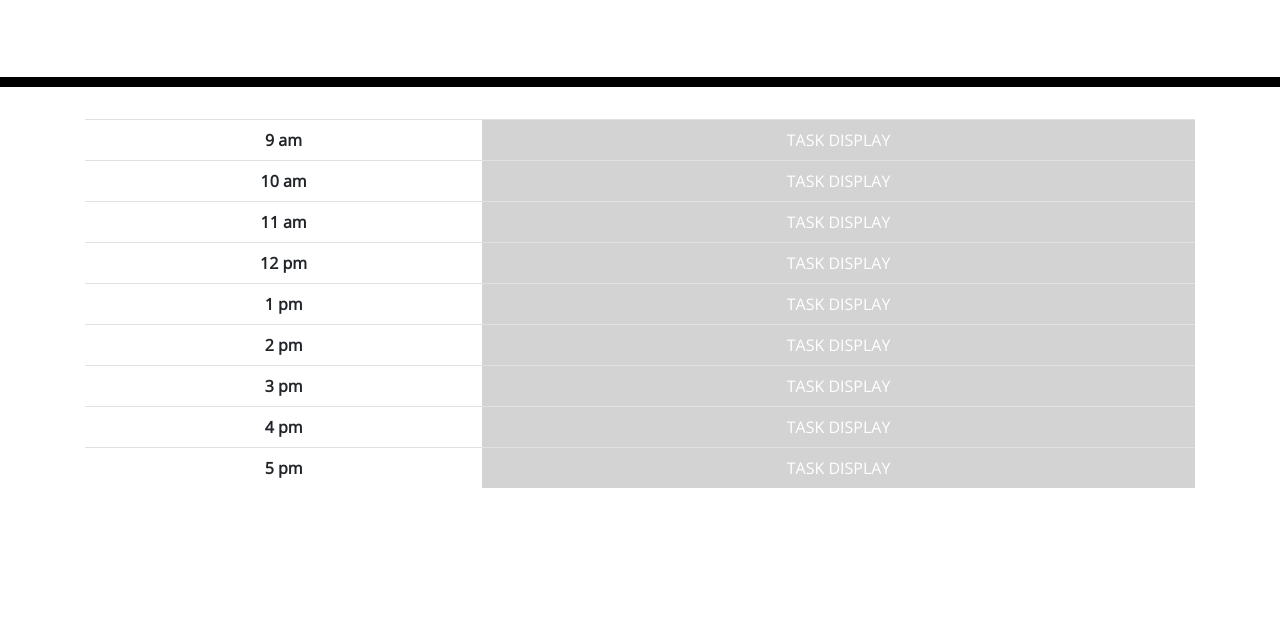
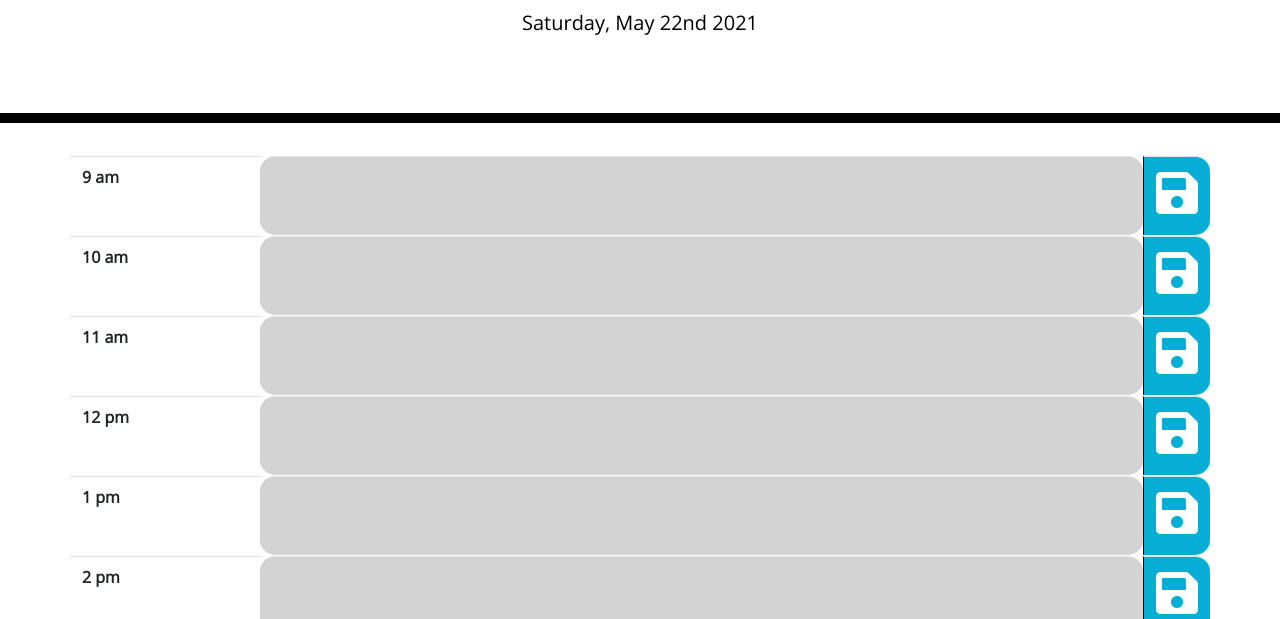
Before and after one commit to patrickmklee/workday-scheduler, a plain HTML site: page index.html in a window 1280 px wide. Shown: the part 181-800 px from the top of the page. Drawn offline with nearby package versions, Linux system fonts and the light colour scheme.

Commit message:
Implement localStorage and saveBtn feature

```diff
--- a/index.html
+++ b/index.html
@@ -28,15 +28,15 @@
       <p class="lead">A simple calendar app for scheduling your work day</p>
       <p id="currentDay" class="lead"></p>
     </header>
-    <main >
-    <div id='timeblocks' class="container">
+    <main>
+    <div class="container">
 
       <!-- Timeblocks go here -->
 
       </div>
-    </main>
+
     </div>
-
+  </main>
     <script src="https://code.jquery.com/jquery-3.4.1.min.js"></script>
     <script src="https://cdnjs.cloudflare.com/ajax/libs/moment.js/2.24.0/moment.min.js"></script>
     <script type="text/javascript" src="./js/script.js"></script>
--- a/js/script.js
+++ b/js/script.js
@@ -1,26 +1,47 @@
-
-$(document).ready( function(){
 function range(size, startAt = 0)  {
     return [...Array(size).keys()].map(i => i + startAt);
 }
 
+$(document).ready( function(){
+
+    const now = moment()
     const startOfDay = moment().startOf('day').add(8,'hours');
-    const endOfDay = moment().startOf('day').add(18,'hours')
+    const endOfDay = moment().startOf('day').add(18,'hours');
+    $('#currentDay').text(now.format('dddd, MMMM Do YYYY'))
+    // const $pageHeader = () => { $('<></thead>') .text(moment().format('MM DD YY h a')) }
+    // $('tr').
+    const $genTable = $('<table></table>', {id:'#table-time-blocks', class:'table responsive'})
 
-    // $('tr').
-
-    const $parentRow = $('<tr></tr>', { "class": "time-block", "scope": "row"})
 
     // function() )
-    const $td = $("<td></td>", { "class": "time-block inactive"})
-    const $modal = $("<div></div>", {"class": "modal"})
-    $('main').prepend($modal);
-    let $table = $("<table></table>", {id:'table-scheduler', class:'table'})
+    const $parentRow = function()  { return $('<tr></tr>', { class:"row" }) }
+    const $tdBlock = (utcId, classSet) => {return $("<td></td>", { id: utcId, class: `col time-block description ${classSet}` }) }
+    const blockHeader = function(hourVal) {
+        let $thourEl = $("<th></th>", { text:hourVal, rowspan:1, class:"col-sm-2"})
+        // $thourEl.classList.add("hour")
+
+        return $thourEl
+    }
+
+    // <tr class="row"><th class="col-sm-2">10 am</th><td class=><textarea class=" description past"></textarea><i class="fa fa-save fa-lg float-right"></i></td></tr>
+    const genTextarea =  (classSet, utc, currentText) =>  { return $("<textarea></textarea>", {name: utc, class: `form-control ${classSet}`, placeholder:currentText } )}
+    // const $modal = $("<div></div>", {class: "modal"})
+
+    // $('main').prepend($modal);
+    const faBtn = function (classSet) {
+        let tdEl = document.createElement("td")
+        tdEl.className = "saveBtn"
+        $("<span></span>" ,{ class:"fa fa-save fa-3x" } ).appendTo(tdEl)
+        return tdEl;
+        // return iconEl;
+    }
+
+
+
+
     function renderFormEl(e)  {
         const target = e.target;
         let block = moment().hours(target.id)
-
-
         console.log(target)
         console.log(block)
         let formModal = $modal.clone()
@@ -37,80 +58,204 @@ $(document).ready( function(){
         blockInputEl.name=`block-hour-${block.format('HH')}`;
         blockInputEl.placeholder='ENTER YOUR TASK';
 
-        $(".modal").addClass("modal-active")
-        $(".modal").addClass("active")
+        $(".blockInputEl").remove(".inactive")
+        // $(".blockInputEl").addClass("active")
     }
+    let loadStorage = function() {
+        if (localStorage.length) {
+            const idKeys = $('.time-block.description').toArray()
+            console.log(idKeys)
+            idKeys.forEach(function(value) {
+                let key = $(value).attr('id');
+                console.log(key)
+                let storedval = localStorage.getItem(key);
+                console.log(storedval)
+                $(value).text(storedval)
+            })
+        }
+        // const userTasks = localStorage.getItem(moment().format('MMDDDYY'))
+        // // .map( key => { return localStorage.get(key) } );
+        // console.log(userTasks);
+    }
+    let doSave = function (el) {
+        // localStorage.setItem(localStorage.length+1)
+        console.log($(el).val())
+        let utc = $(el).attr('name');
+        let queryId = `#${utc}`
+        // let key = moment(parseInt(el.children()[0].id)).utc()
+        let formVal = $(el).val()
+        $(queryId).text(formVal);
+        $(queryId).show()
+        // tableMatch.text(formVal);
+        // tableMatch.show();
+        // let value = el.children()[0].value;
+        localStorage.setItem($(el).attr('name'), $(el).val());
+        // el.children()[0].hide()
+        $(el.remove());
+        // $(el).hide();
 
+        // $(el).replaceWith( $tdBlock($(el).attr('id'),select) );
+    }
     let renderTimeBlocks = function() {
+        // $( '#table-time-blocks' ).empty();
 
 
-        const startDau = moment().startOf('day')
+        const now = moment().format();
+
+        const startDay  =  moment().startOf('day')
         const validHours = range(24);
         return validHours.map( value => {
-            var block =  moment().startOf('day').add(value, 'hours')
 
+            let block =   moment().startOf('day').add(value, 'hours')
             if ( block.isBetween(startOfDay, endOfDay) ) {
-                // console.log(block)
+                let $tr = $parentRow();
+                // console.log (Math.floor(moment(block).hours() ));
+    //
+                // $tr.id = block.hours();
+                //
 
-                // let blockHeaderEl. = block.format('h a')
-                // document.createElement('th')
-                //blockHeaderEl.attr('scope', 'row')
-                // blockHeaderEl.text = `${block.format('h a')}`
-                const select =  ( block.isAfter(moment()) ? "future" : "past" );
-                let $tr = $parentRow.clone()
-                $tr.html(`<th>${block.format('h a')}</th>`)
 
-                var $td = $("<td></td>", {id:value})
-                $td.addClass(select)
+
+                let select =  block.isAfter(now) ? "future" :  ( moment(now).isSame(block,'hours') ?  "present" : "past" ) ;
+                let $hourItem = blockHeader( block.format('h a'))
+                // console.log($hourItem.html())
+                let utc = block.utc().valueOf()
+                let $tdItem = $tdBlock(utc,select);
+
+                let $ti = genTextarea(select, utc);
+                // $ti.placeholder = localStorage.getItem(utc);
+                //.id = block.hours();
+                // $tdIn.wrap( $td )
+                // $ti.id = block.hours();
+
+
+                // let saveBtn =
+                // s$saveBtn.addClass(select);
+                // $saveBtn.addClass(`hour-item`);
+                // $ti.append(saveBtn);
+                // $ ( '.hour-item').wrap($td)
+                // $tdItem.append( $ti )
+
+                // ("<td></td>", {id:`dat-hour-${value}`})
+                // var $tdIn = $("<textarea></textarea>", {id:value, readonly:true, placeholder:"ENTER A TASK"})
+                // let $saveIcon = $tdBtn.clone() ;
+                // ("<i></i>", {class:"fa fa-save"})
+
+                // $td.addClass(select)
+                // $tdIn.addClass(select)
+                $tr.append($hourItem);
+
+                $tr.append($tdItem)
+                // $tr.append($tdIn)
+                $tr.append( faBtn() );
+                    // $tr.append($tdSave);
+
                     // var $table = $("<table></table>", {id:'table-scheduler', class:'table'})
-
-                $td.text('TASK DISPLAY')
+                    // $t.append($td)
+                    // $td.text('TASK DISPLAY')
 
 
                     // parentRow.append(blockHeaderEl)
                     // parentRow.append(blockDisplayEl)
                     // $tr.append($th)
-                $tr.append($td)
+                    // $tr.append($td)
                     // $table.append($td)
                     // $td.after($tr);
 
                     // console.log($table)
                     // parentRow.appendChild(blockInputEl)
                     // timeTableEl.append(parentRow)
-                return $tr
+                    return $tr;
+                // $('#table-time-blocks').append( $tr );
 
                 }
+                })
+        }
+
+        // loadStorage();
+
+    // let containerEl = $('.container');
+
+    // $('table').prepend($tableHeader)
+    // let $tableEl = $('<table></table>', {id: 'table-time-blocks', class:'table'})
+    // containerEl.prepend($tableEl);
+    // let $tableRows = renderTimeBlocks();
+    // console.log($tableRows)
+    let $tableEl = $genTable
+    $tableEl.append(renderTimeBlocks());
+    $tableEl.appendTo($('.container'))
+    // let $tableRows = renderTimeBlocks();
+    // console.log($tableRows);
+    // $('#table-time-blocks').append($tableRows)
+    loadStorage();
+    $('.saveBtn').click( function() {
+        console.log(this.previousSibling);
+        doSave($(this.previousSibling) );
+        $(this.previousSibling).show();
+        // filter( $('textarea') ) );
+    })
+    // $('textarea')
+    $('.description').click( function() {
+
+        let el = $(this.children).filter( $('textarea') );
+        $(this).hide();
+
+        $(this).after( genTextarea( 'col time-block selected', $(this).attr('id'), $(this).text() ))
+
+        // el.show();
+        // $(this).replaceWith( '<input></input>' )
+        // $(this).addClass('flex-grow')
+        // inputEl.disabled = null;
+        // inputEl.removeClass('inactive')
+
+        // const textEl = $(this.children )
+        //     .filter( 'textarea' )
+        // textEl.attrs() = false;
+        // console.log(textEl.disabled)
+
+        })
 
 
-        // validHours.map( (value,index) => {
-        //         const divEl = document.createElement('div');
-        //         divEl.setAttribute('id', `time-row-${index}`)
-        //         divEl.textContent = value
-        //         return divEl
-        //     });
-        // timeblocksEl.prepend(dateEl);
-        // timeblocksEl.appendChild(timeBlockArray)
-        });
-    }
-    // console.log(renderTimeBlocks(range(24)));
-    $table.append(renderTimeBlocks())
-    $('#timeblocks').prepend($table)
+
+        // $(':previousSibling').doSave()
+    // })
 
 
-    $('td').mouseenter(function () {
-        $(this).addClass("selected")
-        }
+    // renderTimeBlocks();
+    // $table.append( renderTimeBlocks() )
+    // $('.container').append($table)
+    // $('tr').wrapAll('<tbody></tbody>')
 
-    )
 
-    $(".selected").mouseleave(function () {
-        $(this).remove(".selected")
-        }
+    // $('body').append($table)
+    // $('tr').mouseenter(function () {
+    //     $ ( this ).addClass("selected")
+    //     }
 
-    )
-    $('td').click(function(e) {
-        renderFormEl(e);
-    })
+    // )
+
+    // $('tr').mouseleave(function () {
+    //     $( this ).removeClass(".selected")
+    //     })
+    // $('td').click(
+    //     (function() {
+    //     $ ( this ).filter(
+    //         $( 'textarea').readonly=null
+    //     )}
+    // ))
+
+
+
+    // $('textarea').click(function() {
+    //     $ ( this ).readonly = null
+
+    // })
+        // $(this)
+
+        // this.readonly=null;
+
+// //   remove('.disabled')
+//     })
 //    var timeTableEl = $("<table></table>").html(renderTimeBlocks())
 //     timeTableEl.html( renderTimeBlocks() )
 })
--- a/style.css
+++ b/style.css
@@ -34,11 +34,9 @@ textarea{
   height: 80px;
   border-top: 1px solid white;;
 }
-.time-block > td:hover {
+.time-block.description:hover {
   font-weight: bold;
-  background-color: #06AED5;
-  color:#ffffff,
-
+  opacity: 0.75
 }
 .hour {
   background-color: #ffffff;
```
Lines whose indentation alone changed are shown as unchanged.
